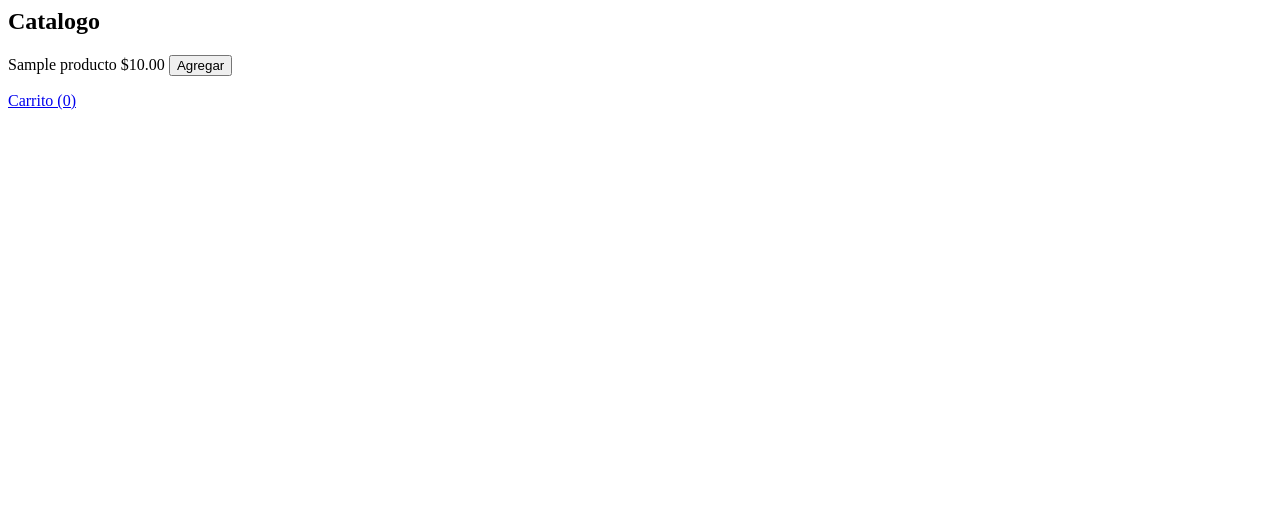
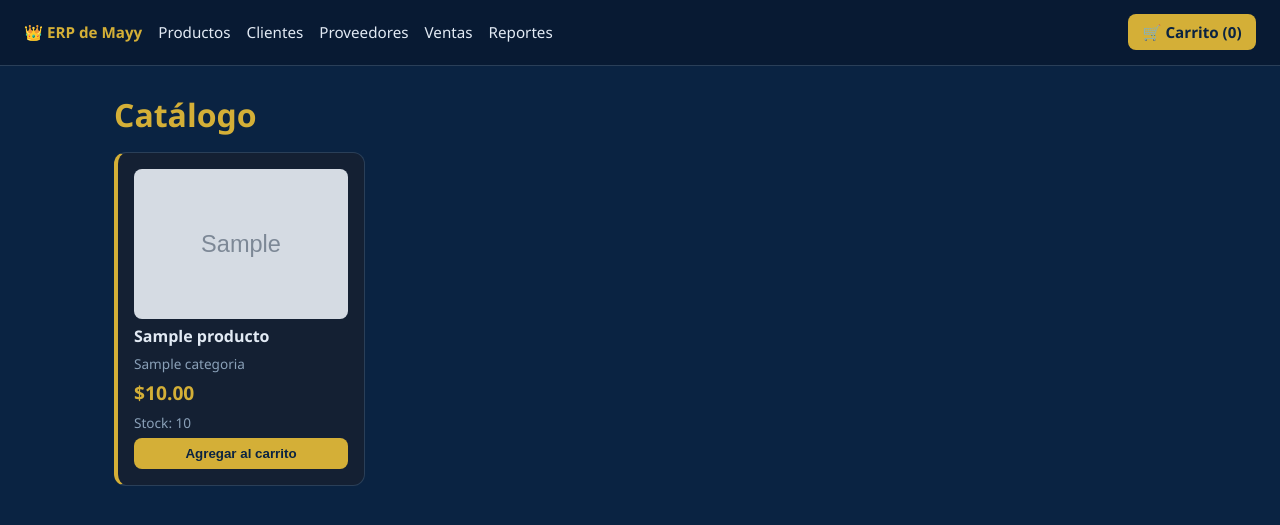
Before and after one commit to mgresendiza2528-rgb/erp-django-utec, a Django app: page /catalogo/ in a window 1280 px wide. Shown: the top 525 px of the page. Run offline with Django 4.2, Linux system fonts and the light colour scheme; tables that the repository leaves empty hold one stand-in row (values such as "Sample post"); grey boxes marked "Sample" are stand-in pictures; parts of the project's set-up code (start-up, migrations or seed data) failed here and were passed over.

Commit message:
Update catalogo.html

```diff
--- a/catalogo/templates/catalogo/catalogo.html
+++ b/catalogo/templates/catalogo/catalogo.html
@@ -1 +1,56 @@
-<h2>Catalogo</h2>{% for prod in productos %}<form method="post" action="{% url 'catalogo:agregar' prod.pk %}">{% csrf_token %}<input type="hidden" name="cantidad" value="1">{{ prod.nombre }} ${{ prod.precio }} <button>Agregar</button></form>{% endfor %}<a href="{% url 'catalogo:carrito' %}">Carrito ({{ carrito_total_items }})</a>
+<!DOCTYPE html>
+<html lang="es">
+<head>
+<meta charset="UTF-8">
+<meta name="viewport" content="width=device-width, initial-scale=1">
+<title>Catálogo · ERP de Mayy</title>
+<style>
+:root{--bg:#0A2342;--card:#142033;--line:#2A3F58;--gold:#D4AF37;--text:#E2EAF4;--muted:#8AA0B8;}
+*{box-sizing:border-box}
+body{margin:0;font-family:'Segoe UI',sans-serif;background:var(--bg);color:var(--text)}
+nav{display:flex;flex-wrap:wrap;gap:1rem;align-items:center;padding:.9rem 1.5rem;background:#081a33;border-bottom:1px solid var(--line)}
+nav a{color:var(--text);text-decoration:none;font-size:.95rem}
+nav a:hover{color:var(--gold)}
+nav .logo{color:var(--gold);font-weight:700}
+nav .carrito{margin-left:auto}
+main{max-width:1100px;margin:0 auto;padding:1.5rem}
+h1{color:var(--gold);margin:.2rem 0 1rem}
+.grid{display:grid;grid-template-columns:repeat(auto-fill,minmax(230px,1fr));gap:1rem}
+.card{background:var(--card);border:1px solid var(--line);border-left:4px solid var(--gold);border-radius:12px;padding:1rem;display:flex;flex-direction:column;gap:.4rem}
+.card img{width:100%;height:150px;object-fit:cover;border-radius:8px}
+.precio{color:var(--gold);font-size:1.2rem;font-weight:700}
+.muted{color:var(--muted);font-size:.85rem}
+button,.btn{background:var(--gold);color:#0A2342;border:0;border-radius:8px;padding:.5rem .9rem;font-weight:700;cursor:pointer;text-decoration:none;display:inline-block}
+</style>
+</head>
+<body>
+<nav>
+  <a class="logo" href="/">👑 ERP de Mayy</a>
+  <a href="/productos/">Productos</a>
+  <a href="/clientes/">Clientes</a>
+  <a href="/proveedores/">Proveedores</a>
+  <a href="/ventas/">Ventas</a>
+  <a href="/reportes/">Reportes</a>
+  <a class="btn carrito" href="{% url 'catalogo:carrito' %}">🛒 Carrito ({{ carrito_total_items }})</a>
+</nav>
+<main>
+  <h1>Catálogo</h1>
+  <div class="grid">
+  {% for prod in productos %}
+    <form class="card" method="post" action="{% url 'catalogo:agregar' prod.pk %}">
+      {% csrf_token %}
+      {% if prod.imagen %}<img src="{{ prod.imagen.url }}" alt="{{ prod.nombre }}">{% endif %}
+      <strong>{{ prod.nombre }}</strong>
+      <span class="muted">{{ prod.categoria }}</span>
+      <span class="precio">${{ prod.precio }}</span>
+      <span class="muted">Stock: {{ prod.stock }}</span>
+      <input type="hidden" name="cantidad" value="1">
+      <button type="submit">Agregar al carrito</button>
+    </form>
+  {% empty %}
+    <p class="muted">No hay productos disponibles.</p>
+  {% endfor %}
+  </div>
+</main>
+</body>
+</html>
```
